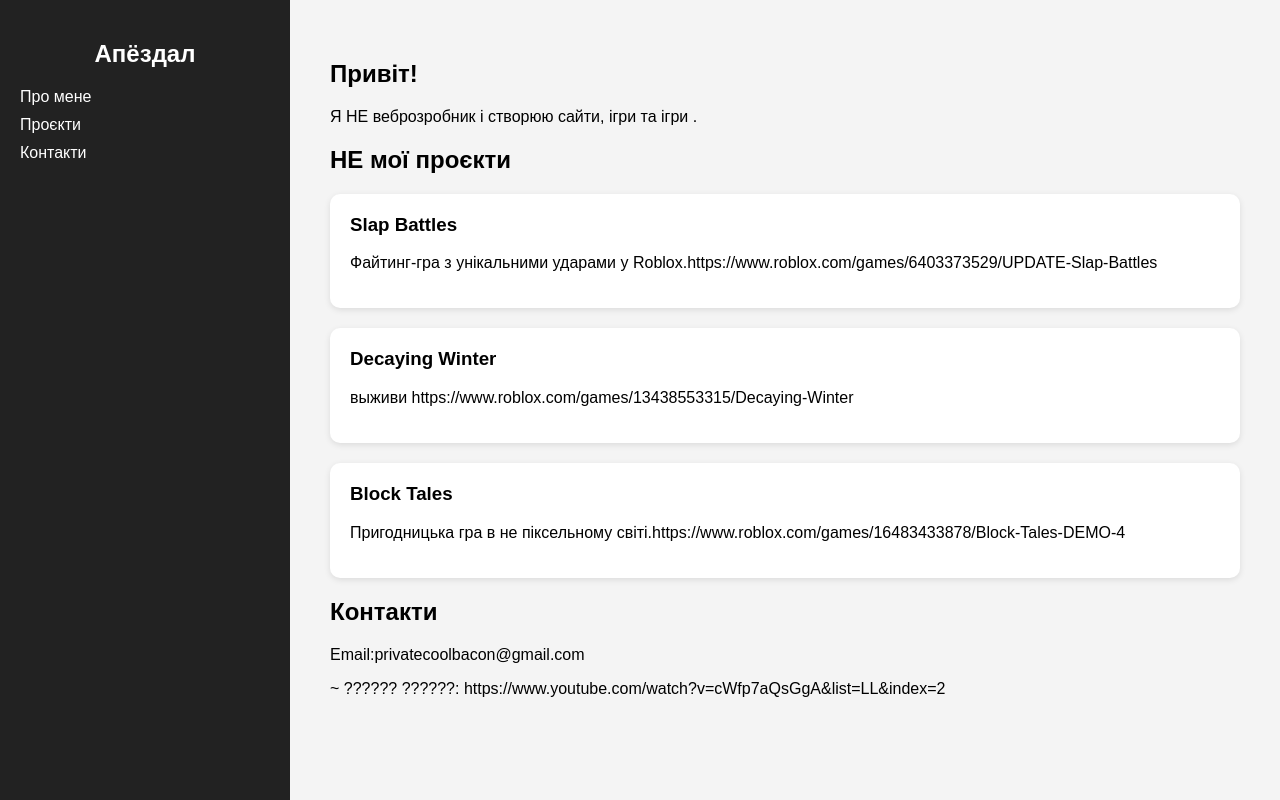
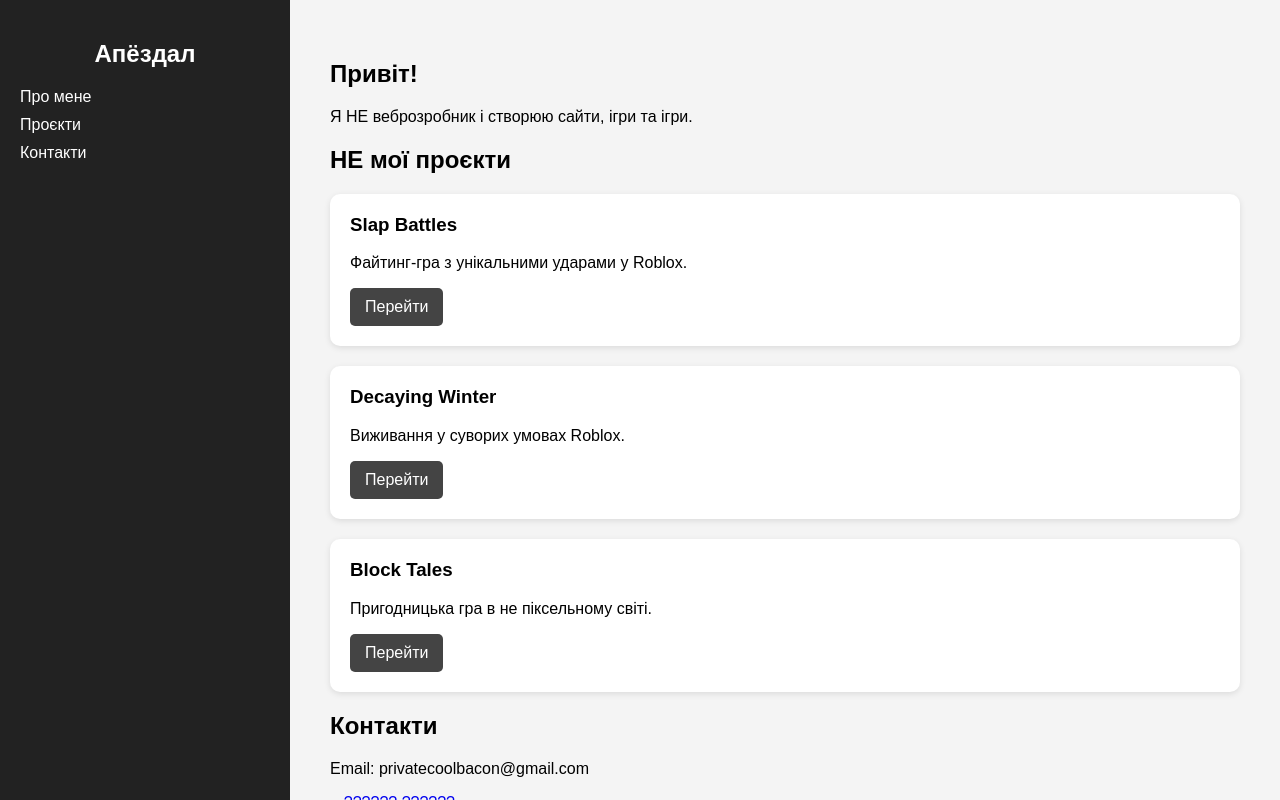
Before and after one commit to apezdal-gif/My-First-github-, a plain HTML site: page index.html in a window 1280 px wide. Drawn offline with Linux system fonts and the light colour scheme.

Commit message:
Update index.html

```diff
--- a/index.html
+++ b/index.html
@@ -42,6 +42,7 @@
       flex: 1;
       padding: 40px;
       background-color: #f4f4f4;
+      overflow-y: auto;
     }
 
     .project {
@@ -54,6 +55,21 @@
 
     .project h3 {
       margin-top: 0;
+    }
+
+    /* Кнопка */
+    .btn {
+      display: inline-block;
+      padding: 10px 15px;
+      background-color: #444;
+      color: white;
+      text-decoration: none;
+      border-radius: 5px;
+      transition: 0.3s;
+    }
+
+    .btn:hover {
+      background-color: #222;
     }
   </style>
 </head>
@@ -68,8 +84,8 @@
 
   <div class="content">
     <section id="about">
-      <h1> Привіт!</h1>
-      <p>Я НЕ веброзробник і створюю сайти, ігри та ігри .</p>
+      <h1>Привіт!</h1>
+      <p>Я НЕ веброзробник і створюю сайти, ігри та ігри.</p>
     </section>
 
     <section id="projects">
@@ -77,24 +93,27 @@
 
       <div class="project">
         <h3>Slap Battles</h3>
-        <p>Файтинг-гра з унікальними ударами у Roblox.https://www.roblox.com/games/6403373529/UPDATE-Slap-Battles</p>
+        <p>Файтинг-гра з унікальними ударами у Roblox.</p>
+        <a class="btn" href="https://www.roblox.com/games/6403373529/UPDATE-Slap-Battles" target="_blank">Перейти</a>
       </div>
 
       <div class="project">
         <h3>Decaying Winter</h3>
-        <p>выживи https://www.roblox.com/games/13438553315/Decaying-Winter</p>
+        <p>Виживання у суворих умовах Roblox.</p>
+        <a class="btn" href="https://www.roblox.com/games/13438553315/Decaying-Winter" target="_blank">Перейти</a>
       </div>
 
       <div class="project">
         <h3>Block Tales</h3>
-        <p>Пригодницька гра в не піксельному світі.https://www.roblox.com/games/16483433878/Block-Tales-DEMO-4</p>
+        <p>Пригодницька гра в не піксельному світі.</p>
+        <a class="btn" href="https://www.roblox.com/games/16483433878/Block-Tales-DEMO-4" target="_blank">Перейти</a>
       </div>
     </section>
 
     <section id="contacts">
       <h2>Контакти</h2>
-      <p>Email:privatecoolbacon@gmail.com</p>
-      <p>~ ?????? ??????: https://www.youtube.com/watch?v=cWfp7aQsGgA&list=LL&index=2</p>
+      <p>Email: privatecoolbacon@gmail.com</p>
+      <p>  <a href="https://www.youtube.com/watch?v=WnL2dH7W1oM&list=PLAl67ptS1aswzAivpHhYc7b66_w2JrtDd&index=42" target="_blank">~ ?????? ??????</a></p>
     </section>
   </div>
 
```
